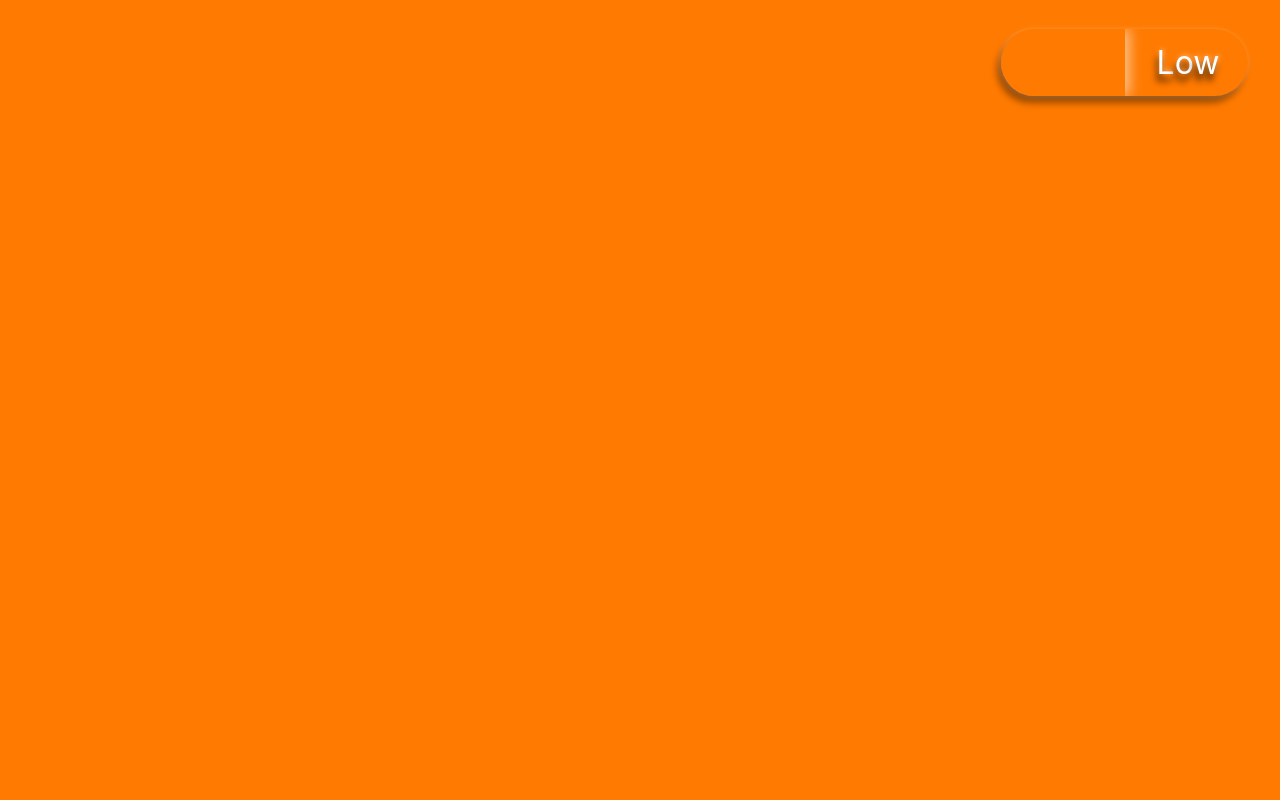
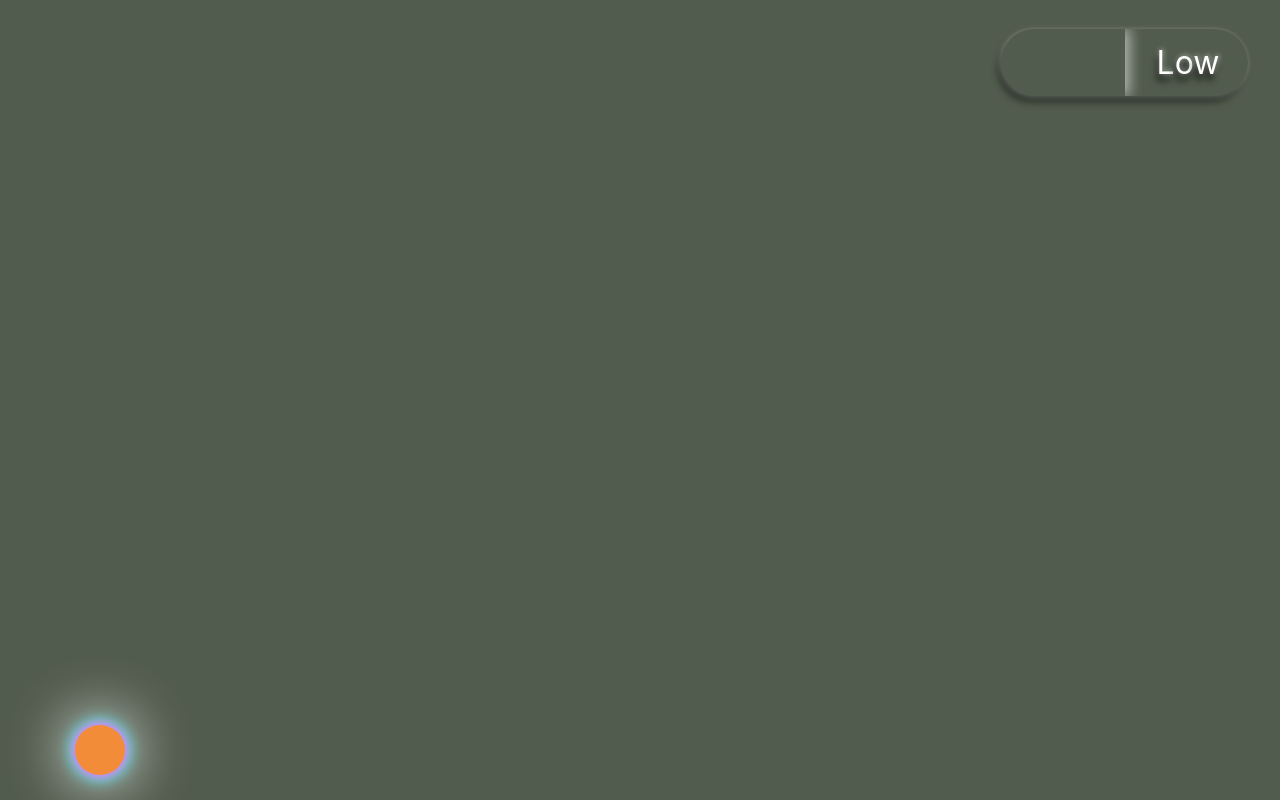
Before and after one commit to Patrick7-sudo/light-sahdow, a React (Create React App) app in the folder front-end/: page / in a window 1280 px wide. Built offline with nearby package versions, Linux system fonts and the light colour scheme.

Commit message:
darkmode and mode button is completed for navbar

```diff
--- a/front-end/src/App.js
+++ b/front-end/src/App.js
@@ -2,10 +2,21 @@
 import style from './App.module.css';
 import {useEffect,useState} from "react"
 import Navbar from './navbar/navbar';
+import Footer from './footer/footer';
 
 function App() {
   const [width, setWidth] = useState("")
   const [height, setHeight] = useState("")
+  const [mode, setMode] = useState("")
+
+  function modeSetting(){
+    if(mode){
+      setMode(false)
+    }else{
+      setMode(true)
+    }
+    console.log(mode)
+  }
 
   useEffect(()=>{
     function autoWidth(){
@@ -27,8 +38,9 @@ function App() {
    }, [height]);
 
   return (
-    <section className={style.mainBackground} style={{minWidth:`${width}px`, minHeight:`${height}px`}}>
-      <Navbar/>
+    <section className={`${style.mainBackground} ${mode?style.darkBackground:style.lightBackground}`} style={{minWidth:`${width}px`, minHeight:`${height}px`}}>
+      <Navbar mode={mode}/>
+      <Footer modeSetting={modeSetting} mode={mode}/>
     </section>
   );
 }
--- a/front-end/src/App.module.css
+++ b/front-end/src/App.module.css
@@ -1,3 +1,14 @@
 .mainBackground{
+    display: flex;
+    flex-direction: column;
+    justify-content: space-between;
+    transition: all 1s ease-in-out;
+}
+.lightBackground{
+    background-color: #525C4E;
+    transition: all 1s ease-in-out;
+}
+.darkBackground{
     background-color: #FF7A00;
+    transition: all 1s ease-in-out;
 }
--- /dev/null
+++ b/front-end/src/footer/footer.js
@@ -0,0 +1,13 @@
+import style from "./footer.module.css"
+
+function Footer({modeSetting,mode}){
+    return (
+      <div className={style.FooterMain}>
+        <div className={style.moonContainer}>
+            <div className={mode?style.moon:style.sun} onClick={modeSetting}></div>
+        </div>
+      </div>
+    );
+}
+
+export default Footer;
--- /dev/null
+++ b/front-end/src/footer/footer.module.css
@@ -0,0 +1,66 @@
+.FooterMain{
+    /* background-color: blue; */
+    min-height: 100px;
+    display: flex;
+    align-items: center;
+    justify-content: flex-start;
+}
+.moonContainer{
+    /* background-color:red; */
+    min-width:200px;
+    height: 100px;
+    display: flex;
+    align-items: center;
+    justify-content: center;
+}
+.moon{
+    width:40px;
+    height: 40px;
+    background-color: #FF7A00;
+    border-radius: 50%;
+    box-shadow: -7px 0px 0 5px #f4f3e0,-4px 7px 7px rgba(0, 0, 0, 0.4), -1px 1px 5px rgba(255, 255, 255, 0.4);
+    transition: all 1s ease-in-out;
+
+}
+/* .moon:hover{
+    background-color: #FF7A00;
+     border-radius: 50%;
+    box-shadow: 0px 0px 0 5px #FF7A00,0 0 60px 30px #fff,
+    0 0 10px 6px #f0f,
+    0 0 15px 9px #0ff;;
+    transition: all 1s ease-in-out;
+} */
+.sun{
+    width:40px;
+    height: 40px;
+    background-color:#F28C38;
+    border-radius: 50%;
+    box-shadow: 0px 0px 0 5px #F28C38,0 0 60px 12px #fff,
+    0 0 10px 6px #f0f,
+    0 0 15px 9px #0ff,0px 0px 0px rgba(0, 0, 0, 0.2), 0px 0px 0px rgba(255, 255, 255, 0.2);;
+    transition: all 1s ease-in-out;
+}
+
+@media screen and (max-width: 834px) {
+    .moon{
+        width:20px;
+        height: 20px;
+    }
+
+    .sun{
+        width:20px;
+        height: 20px;
+    }
+    .moonContainer{
+        min-width:100px;
+        height: 50px;
+    }
+}
+/* .sun:hover{
+    width:40px;
+    height: 40px;
+    background-color: #FF7A00;
+    border-radius: 50%;
+    box-shadow: -7px 0px 0 5px #f4f3e0;
+    transition: all 1s ease-in-out;
+} */
--- a/front-end/src/navbar/navbar.js
+++ b/front-end/src/navbar/navbar.js
@@ -1,7 +1,7 @@
 import style from "./navbar.module.css"
 import {useState} from "react"
 
-function Navbar(){
+function Navbar({mode}){
     const [light, setLight] =useState(false)
     const [menuBurger,setMenuBurger] = useState(false)
     const [slowFade, setSlowFade]= useState(true)
@@ -38,7 +38,11 @@ function Navbar(){
         <div className={style.navbarBackgroundVisible}>
           <div className={style.colourSwitch}>
             <div
-              className={style.colourSwitchButtonBox}
+              className={`${style.colourSwitchButtonBox} ${
+                mode
+                  ? style.colourSwitchButtonBoxLight
+                  : style.colourSwitchButtonBoxDark
+              }`}
               onClick={() => {
                 ChangingLightOptions();
               }}
@@ -56,18 +60,22 @@ function Navbar(){
               </p>
 
               <div
-                className={style.flipperButton}
+                className={`${style.flipperButton} ${
+                  mode
+                    ? style.colourSwitchButtonBoxLight
+                    : style.colourSwitchButtonBoxDark
+                }`}
                 style={
                   light
                     ? {
                         left: "50%",
-                        transition: "left .1s linear",
+                        // transition: "left .1s linear",
                         filter:
                           "drop-shadow(-4px 0px 7px rgba(255, 255, 255, .6))",
                       }
                     : {
                         left: "0px",
-                        transition: "left .1s linear",
+                        // transition: "left .1s linear",
                         filter:
                           "drop-shadow(4px 0px 7px rgba(255, 255, 255, .6))",
                       }
@@ -77,7 +85,11 @@ function Navbar(){
           </div>
           <div className={style.burgerMenu}>
             <div
-              className={style.burgerMenuBarContainer}
+              className={`${style.burgerMenuBarContainer} ${
+                mode
+                  ? style.colourSwitchButtonBoxLight
+                  : style.colourSwitchButtonBoxDark
+              } `}
               onClick={() => {
                 ChangingBurgerMenu();
               }}
@@ -106,7 +118,9 @@ function Navbar(){
                     className={`${
                       light
                         ? style.mobileBurgerBarLeftLight
-                        : style.mobileBurgerBarLeftDark
+                        : mode
+                        ? style.mobileBurgerBarLeftDark
+                        : style.mobileBurgerBarLeftDarkMode
                     }`}
                   ></div>
 
@@ -114,7 +128,9 @@ function Navbar(){
                     className={`${
                       light
                         ? style.mobileBurgerBarRightLight
-                        : style.mobileBurgerBarRightDark
+                        : mode
+                        ? style.mobileBurgerBarRightDark
+                        : style.mobileBurgerBarRightDarkMode
                     }`}
                   ></div>
                 </>
@@ -122,7 +138,11 @@ function Navbar(){
             </div>
           </div>
         </div>
-        <div className={`${menuBurger?style.navbarBackgroundInvisible:style.hiddenVisible} ${slowFade?style.flowingOutAnimation:{}}`}>
+        <div
+          className={`${
+            menuBurger ? style.navbarBackgroundInvisible : style.hiddenVisible
+          } ${slowFade ? style.flowingOutAnimation : {}}`}
+        >
           <div
             className={`${style.navbaroptionsLeft} ${style.flowingInAnimation}`}
           >
@@ -135,17 +155,15 @@ function Navbar(){
                 return (
                   <div key={input}>
                     <p
-                    className={`${light ? style.menuLight : style.menuDark} ${
+                      className={`${light ? mode?style.menuLight:style.menuLightDarkMode : mode?style.menuDark:style.menuDarkMode} ${
                         style.menuInvisibleP
                       }`}
                     >
                       {inputSplit.map((spanInput) => {
                         return (
-
                           <span className={style.eachLetterMenu}>
                             {spanInput}
                           </span>
-
                         );
                       })}
                     </p>
@@ -161,7 +179,9 @@ function Navbar(){
               className={`${
                 light
                   ? style.navbarVerticalBarLight
-                  : style.navbarVerticalBarDark
+                  : mode
+                  ? style.navbarVerticalBarDark
+                  : style.navbarVerticalBarDarkMode
               } `}
             ></div>
           </div>
--- a/front-end/src/navbar/navbar.module.css
+++ b/front-end/src/navbar/navbar.module.css
@@ -61,7 +61,15 @@
     position: relative;
     box-shadow: -4px 7px 7px rgba(0, 0, 0, 0.4), -1px 1px 5px rgba(255, 255, 255, 0.4);
 }
+.colourSwitchButtonBoxLight{
+     background-color: var(--main-primary-light);
+     transition: all 1s ease-in-out;
+}
 
+.colourSwitchButtonBoxDark{
+     background-color: #525C4E;
+     transition: all 1s ease-in-out;
+}
 .eachLetter{
     font-size: 32px;
     text-transform: capitalize;
@@ -72,9 +80,10 @@
 
 .flipperButton{
     position: absolute;
-    background-color: var(--main-primary-light);
+    /* background-color: var(--main-primary-light); */
     height:67px;
     width:123.5px;
+    /* transition: all 1s ease-in-out; */
 }
 
 .burgerMenu{
@@ -124,7 +133,7 @@
 }
 
 .mobileBurgerBarDark{
-    background-color: var(--main-primary-light);
+    /* background-color: var(--main-primary-light); */
     width: 50px;
     height: 10px;
     border-radius: 50px;
@@ -177,6 +186,19 @@
     transition: all 1s ease-in-out;
 }
 
+.mobileBurgerBarLeftDarkMode{
+     background-color: #525C4E;
+    width: 50px;
+    height: 10px;
+    border-radius: 50px;
+    margin:.5rem;
+    box-shadow: 4px -2px 8px rgba(255, 255, 255, 0.3), -8px 8px 7px rgba(0, 0, 0, 0.4);
+    position: absolute;
+
+    transform:rotate(-45deg);
+    transition: all 1s ease-in-out;
+}
+
 .mobileBurgerBarLeftLight{
      background-color: white;
     width: 50px;
@@ -199,6 +221,18 @@
     box-shadow: 4px -2px 8px rgba(255, 255, 255, 0.3), -8px 8px 7px rgba(0, 0, 0, 0.4);
     position: absolute;
 
+    transform:rotate(45deg);
+    transition: all 1s ease-in-out;
+}
+
+.mobileBurgerBarRightDarkMode{
+     background-color: #525C4E;
+    width: 50px;
+    height: 10px;
+    border-radius: 50px;
+    margin:.5rem;
+    box-shadow: 4px -2px 8px rgba(255, 255, 255, 0.3), -8px 8px 7px rgba(0, 0, 0, 0.4);
+    position: absolute;
     transform:rotate(45deg);
     transition: all 1s ease-in-out;
 }
@@ -229,8 +263,20 @@
     transition: all 1s ease-in-out;
 }
 
+.menuDarkMode{
+    color:#525C4E;
+    text-shadow: -1.5px 7px 7px rgba(0, 0, 0, 0.8), 1px -1px 5px rgba(255, 255, 255, .1);
+    transition: all 1s ease-in-out;
+}
+
 .menuDark:hover{
      text-shadow: -1.5px 7px 7px rgba(255, 255, 255, 0.19), 1px -1px 5px rgba(0, 0, 0, .6);
+    /* text-shadow: 0px 0px 7px rgba(255, 255, 255, 0.3), 0px 0px 8px rgba(0, 0, 0, .4); */
+    transition: all 1s ease-in-out;
+}
+
+.menuDarkMode:hover{
+     text-shadow: -1.5px 7px 7px rgba(255, 255, 255, 0.1), 1px -1px 5px rgba(0, 0, 0, .6);
     /* text-shadow: 0px 0px 7px rgba(255, 255, 255, 0.3), 0px 0px 8px rgba(0, 0, 0, .4); */
     transition: all 1s ease-in-out;
 }
@@ -243,6 +289,19 @@
 
 .menuLight:hover{
     text-shadow: -4px 7px 7px rgba(255, 255, 255, 0.4), 1px -1px 5px rgba(0, 0, 0, .3);
+    transition: all 1s ease-in-out;
+}
+
+.menuLightDarkMode{
+    color:white;
+    text-shadow: -2px 2px 2px rgba(255, 255, 255, 0.2), 1px -1px 5px rgba(0, 0, 0, .3);
+    transition: all 1s ease-in-out;
+}
+
+.menuLightDarkMode:hover{
+    /* background-color: red; */
+    color:#525C4E;
+    text-shadow: 0px 0px 2px rgba(255, 255, 255, 0.4), 1px -1px 5px rgba(0, 0, 0, .7);
     transition: all 1s ease-in-out;
 }
 
@@ -265,6 +324,16 @@
     border-radius:50px;
     transition: all 1s ease-in-out;
 }
+.navbarVerticalBarDarkMode{
+    background-color: #525C4E;
+    box-shadow:  -4px 7px 7px rgba(0, 0, 0, 0.4), 1px -1px 5px rgba(255, 255, 255, .25);
+    width:10px;
+    height:548px;
+    border-radius:50px;
+    transition: all 1s ease-in-out;
+}
+
+
 
 .flowingInAnimation{
     animation: 1s smoothFlowing ease-in-out forwards;
```
Lines whose indentation alone changed are shown as unchanged.
